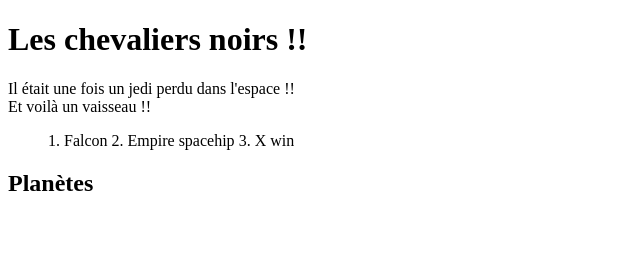
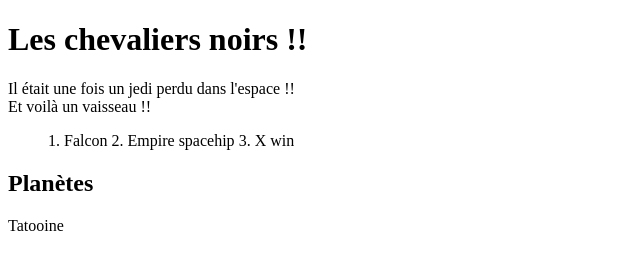
Before and after one commit to mgiul/formation-git-mastering-discover-github, a plain HTML site: page index.html in a window 1280 px wide. Shown: the full height of the page, 0-640 px from the left. Drawn offline with Linux system fonts and the light colour scheme.

Commit message:
feat: add tatooine

```diff
--- a/index.html
+++ b/index.html
@@ -21,6 +21,9 @@
     </ul>
     <div>
         <h2>Planètes</h2>
+        <div>
+            Tatooine
+        </div>
     </div>
 </body>
 </html>
```
